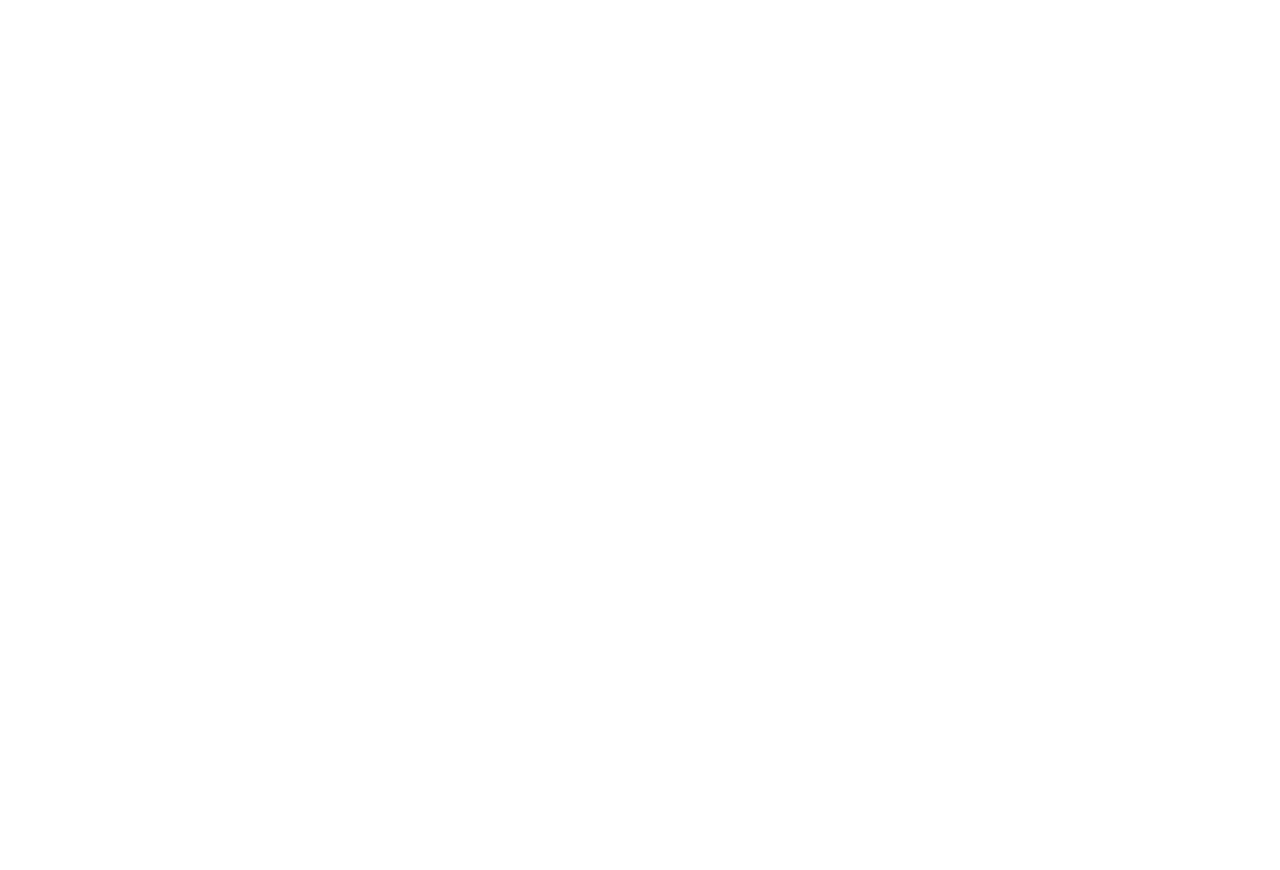
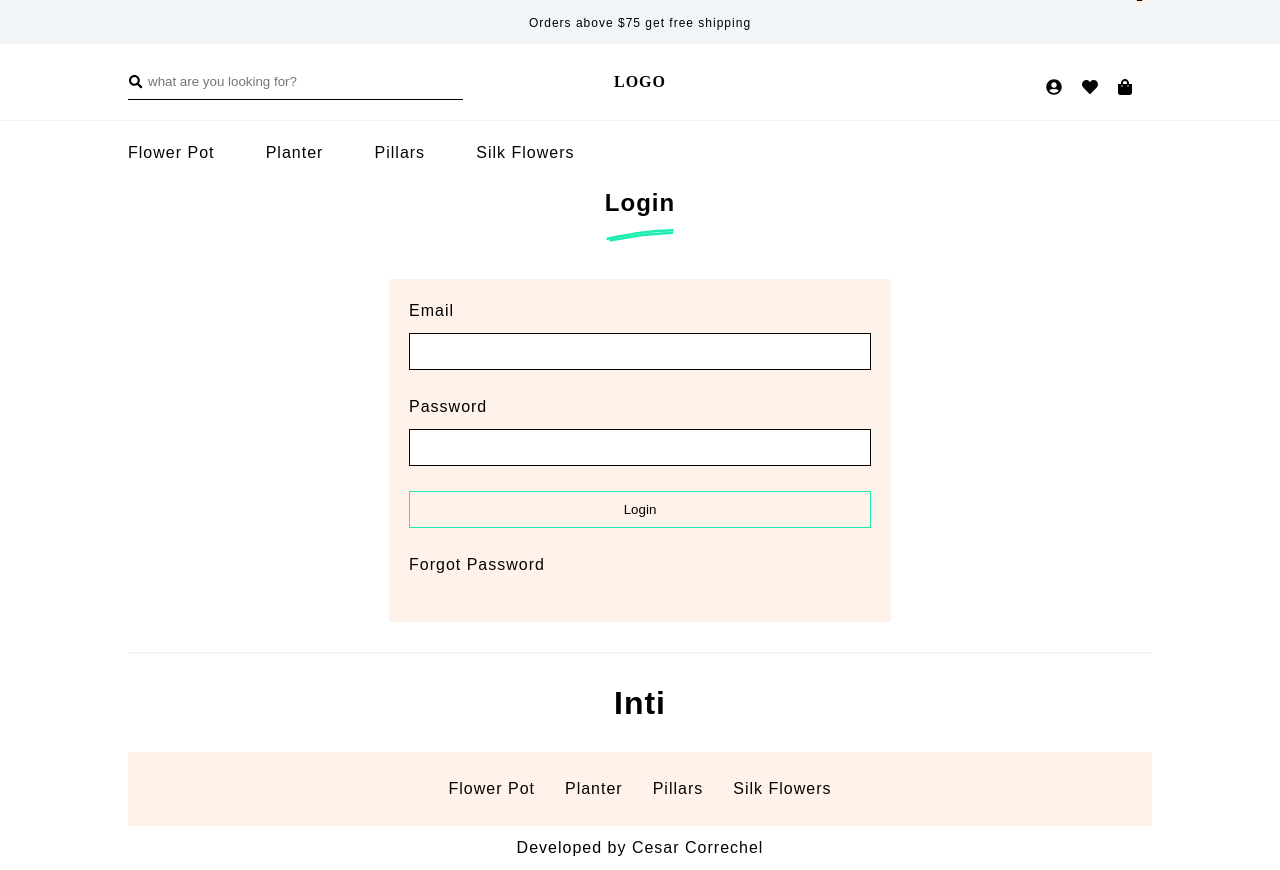
Before and after one commit to cesarcor/inti, a React (Create React App) app: page /login in a window 1280 px wide. Before the commit this address had no page. Before the commit the page ends 800 px from the top, so only its background shows below. Built offline with nearby package versions, Linux system fonts and the light colour scheme.

Commit message:
add login form

```diff
--- a/src/App.js
+++ b/src/App.js
@@ -2,6 +2,7 @@
 import { Routes, Route } from 'react-router-dom';
 import Page from './routes/page/page';
 import Home from './routes/home/home.jsx';
+import Login from './routes/login/login';
 import Category from './routes/category/category';
 import SingleProduct from './routes/single-product/single-product.jsx';
 import ScrollToTop from './utils/scroll-to-top';
@@ -14,6 +15,7 @@
 					<Route index element={<Home />} />
 					<Route path='/category/:catid' element={<Category />} />
 					<Route path='/product/:prodid' element={<SingleProduct />} />
+					<Route path='/login' element={<Login />} />
 				</Route>
 			</Routes>
 		</ScrollToTop>
--- a/src/components/action-menu/action-menu.jsx
+++ b/src/components/action-menu/action-menu.jsx
@@ -1,11 +1,8 @@
 import React from 'react';
+import { Link } from 'react-router-dom';
 import styles from './action-menu.module.scss';
 import { FontAwesomeIcon } from '@fortawesome/react-fontawesome';
-import {
-	faUserCircle,
-	faHeart,
-	faShoppingBag,
-} from '@fortawesome/free-solid-svg-icons';
+import { faUserCircle, faHeart } from '@fortawesome/free-solid-svg-icons';
 import Cart from '../cart/cart';
 
 const ActionMenu = () => {
@@ -13,9 +10,9 @@
 		<div className={styles.action_menu}>
 			<ul className={styles.action_menu__list}>
 				<li>
-					<a href='#'>
+					<Link to='/login'>
 						<FontAwesomeIcon icon={faUserCircle} />
-					</a>
+					</Link>
 				</li>
 				<li>
 					<a href='#'>
--- /dev/null
+++ b/src/components/login-form/login-form.jsx
@@ -0,0 +1,37 @@
+import React from 'react';
+import styles from './login-form.module.scss';
+
+const LoginForm = () => {
+	return (
+		<div>
+			<form className={styles.login_form}>
+				<div className={styles.login_form__section}>
+					<label htmlFor='email' className={styles.login_form_label}>
+						Email
+					</label>
+					<input type='email' id='email' className={styles.login_form_field} />
+				</div>
+				<div className={styles.login_form__section}>
+					<label htmlFor='password' className={styles.login_form_label}>
+						Password
+					</label>
+					<input
+						type='password'
+						id='password'
+						className={styles.login_form_field}
+					/>
+				</div>
+				<div className={styles.login_form__section}>
+					<button className={styles.login_form_button} type='submit'>
+						Login
+					</button>
+				</div>
+				<div className={styles.login_form__section}>
+					<a href='#'>Forgot Password</a>
+				</div>
+			</form>
+		</div>
+	);
+};
+
+export default LoginForm;
--- /dev/null
+++ b/src/components/login-form/login-form.module.scss
@@ -0,0 +1,47 @@
+@import '../../global-vars.scss';
+
+.login_form {
+	background-color: $tan;
+	width: 100%;
+	margin: 0 auto;
+	padding: 20px;
+
+	&__section {
+		margin-bottom: 25px;
+
+		.login_form_label {
+			display: block;
+			margin-bottom: 10px;
+		}
+
+		.login_form_field {
+			width: 100%;
+			padding: 10px;
+			border: 1px solid $black;
+
+			&:focus {
+				border: 1px solid $green;
+			}
+		}
+
+		.login_form_button {
+			background: transparent;
+			outline: none;
+			border: 1px solid $green;
+			cursor: pointer;
+			width: 100%;
+			padding: 10px 25px;
+			transition: 0.3s ease-in-out;
+
+			&:hover {
+				background-color: $green;
+				color: $white;
+				transition: 0.3s ease-in-out;
+			}
+		}
+	}
+
+	@media (min-width: 768px) {
+		width: 50%;
+	}
+}
--- /dev/null
+++ b/src/routes/login/login.jsx
@@ -0,0 +1,18 @@
+import React from 'react';
+import Layout from '../../components/layout/layout';
+import Section from '../../components/section/section';
+import Heading from '../../components/heading/heading';
+import LoginForm from '../../components/login-form/login-form';
+
+const Login = () => {
+	return (
+		<Layout>
+			<Section section_type='site_section_1024'>
+				<Heading text='Login' />
+				<LoginForm />
+			</Section>
+		</Layout>
+	);
+};
+
+export default Login;
```
Also changed, not shown: src/routes/login/login.module.scss (added).
